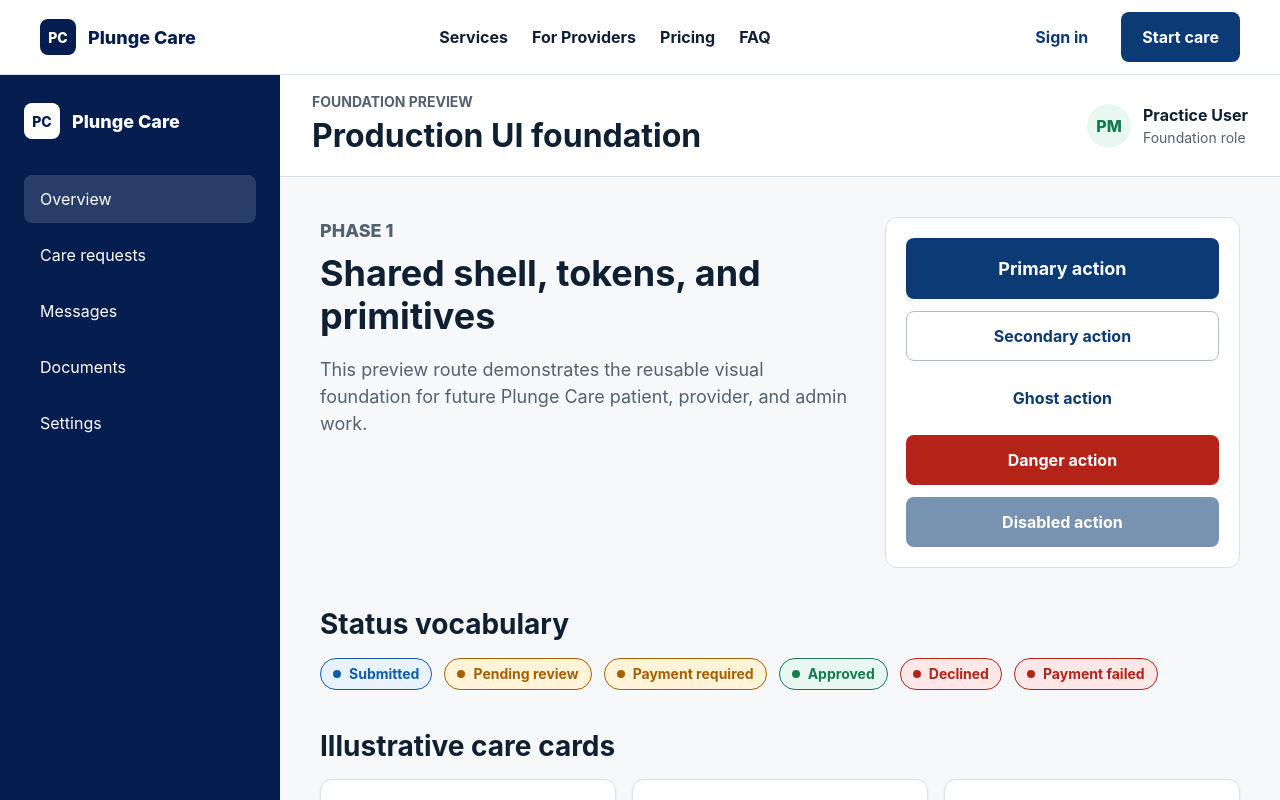
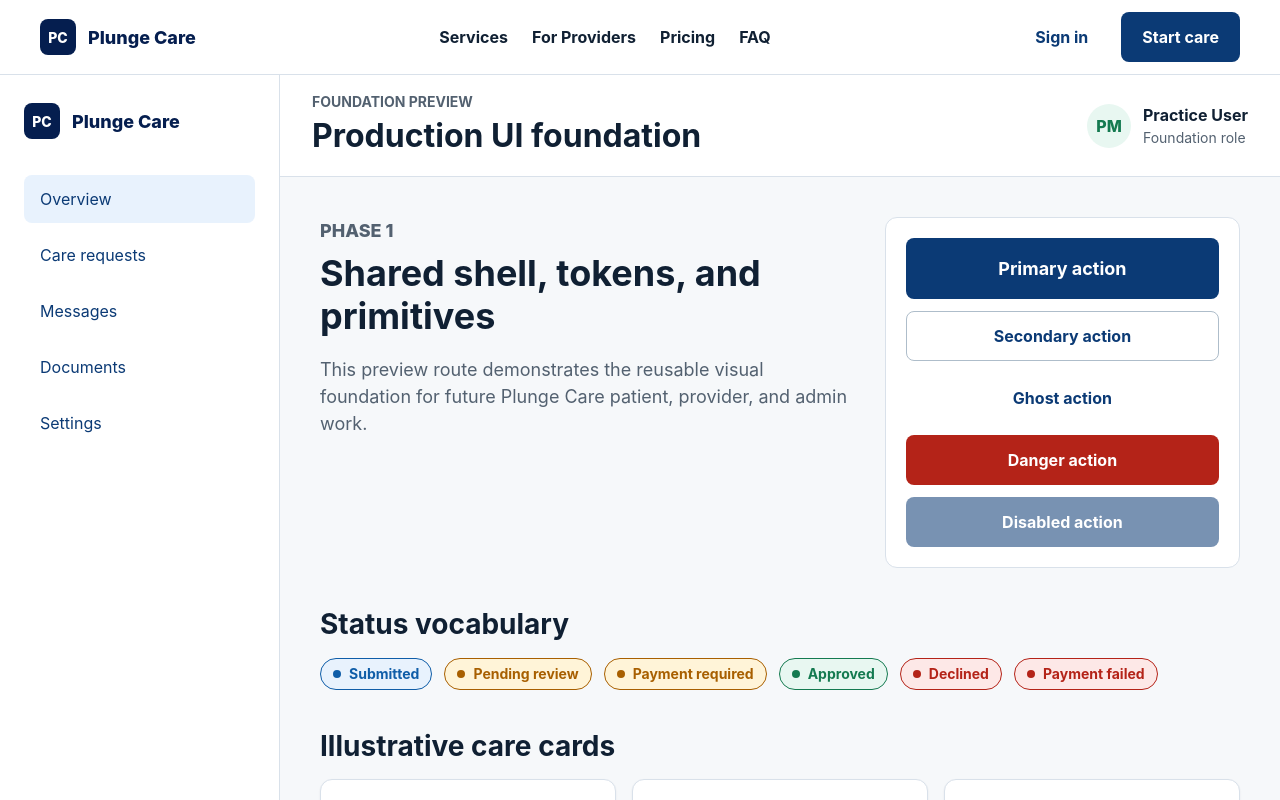
Before and after one commit to macom2006/plungeacreUX-production-ui-final, a React (Vite) app: page / in a window 1280 px wide. Shown: the top 800 px of the page. Built offline with nearby package versions, Linux system fonts and the light colour scheme.

Commit message:
Fix foundation preview light canvas

```diff
--- a/src/components/layout/PortalShell.css
+++ b/src/components/layout/PortalShell.css
@@ -6,8 +6,9 @@
 }
 
 .portal-shell__sidebar {
-  background: var(--color-brand-navy);
-  color: var(--color-text-inverse);
+  background: var(--color-surface);
+  border-right: 1px solid var(--color-border);
+  color: var(--color-primary);
   display: flex;
   flex-direction: column;
   gap: var(--space-8);
@@ -16,7 +17,7 @@
 
 .portal-shell__brand {
   align-items: center;
-  color: var(--color-text-inverse);
+  color: var(--color-brand-navy);
   display: inline-flex;
   font-size: var(--font-size-lg);
   font-weight: 800;
@@ -27,9 +28,9 @@
 
 .portal-shell__mark {
   align-items: center;
-  background: var(--color-surface);
+  background: var(--color-brand-navy);
   border-radius: var(--radius-md);
-  color: var(--color-brand-navy);
+  color: var(--color-text-inverse);
   display: inline-flex;
   font-size: var(--font-size-sm);
   height: 2.25rem;
@@ -44,7 +45,7 @@
 
 .portal-shell__nav a {
   border-radius: var(--radius-md);
-  color: var(--color-text-inverse);
+  color: var(--color-primary);
   min-height: 44px;
   padding: var(--space-3) var(--space-4);
   text-decoration: none;
@@ -52,7 +53,7 @@
 
 .portal-shell__nav a[aria-current="page"],
 .portal-shell__nav a:hover {
-  background: rgb(255 255 255 / 14%);
+  background: var(--color-info-soft);
 }
 
 .portal-shell__body {
--- a/src/styles/globals.css
+++ b/src/styles/globals.css
@@ -5,6 +5,7 @@
 }
 
 html {
+  color-scheme: light;
   color: var(--color-text);
   font-family: var(--font-family-base);
   line-height: var(--line-height-base);
@@ -13,8 +14,15 @@
 }
 
 body {
+  background: var(--color-page);
+  color: var(--color-text);
   margin: 0;
   min-width: 320px;
+  min-height: 100vh;
+}
+
+#root {
+  background: var(--color-page);
   min-height: 100vh;
 }
 
```
